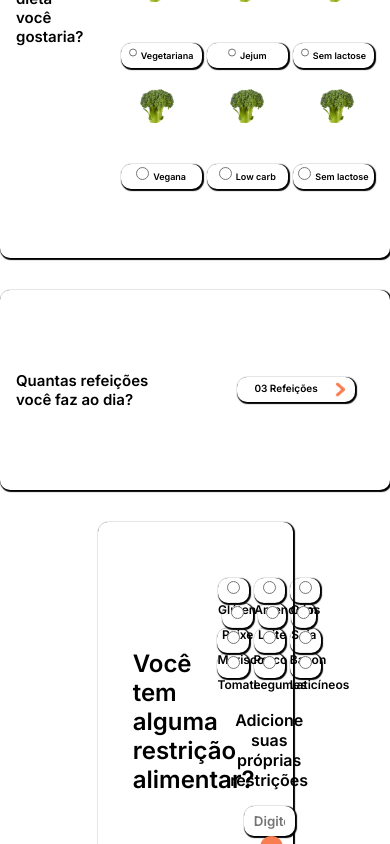
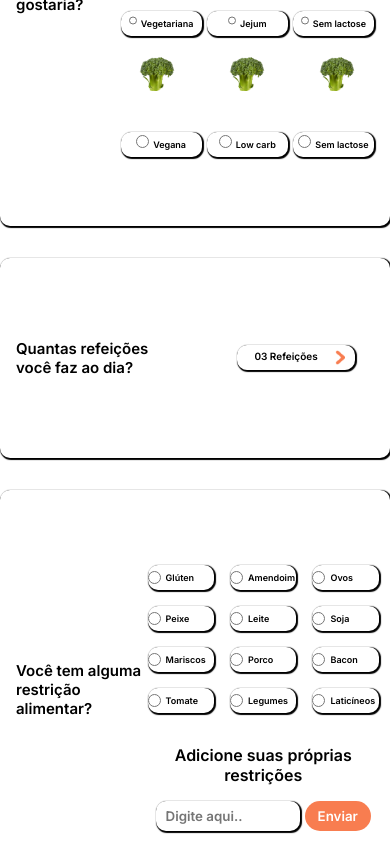
Before and after one commit to bruno-boggio/Figmateste-app, a React (Create React App) app: page / in a window 390 px wide. Shown: the part 1156-2000 px from the top of the page. Built offline with nearby package versions, Linux system fonts and the light colour scheme.

Commit message:
responsividade card 5 e 6

```diff
--- a/src/App.css
+++ b/src/App.css
@@ -25,6 +25,7 @@ p {
   justify-content: space-between;
   margin: auto;
   align-items: center;
+  margin-bottom: 2rem;
 }
 
 
@@ -51,7 +52,6 @@ p {
 
 .navbar-div-btn{
   max-width: 100%;
-  background-color: red;
 }
 
 .nav-btn{
@@ -86,10 +86,10 @@ p {
 
 
 .navbar-h1{
+    max-width: 1150px;
     margin-top: 4rem;
-    margin-left: 4rem;
+    margin: auto;
     font-size: 20px;
-    font-weight: 700;
 }
 
 .navbar-btn-h1{
@@ -368,13 +368,28 @@ p {
   width: 50%;
   margin: auto;
   margin-left: 2.2rem;
-  font-size: 2rem;
+  font-size: 1rem;
 }
 
 .restricao-container-items{
   width: 40%;
   margin: auto;
   text-align: center;
+}
+
+.restricao-div-items{
+  display: flex;
+  justify-content: center;
+  gap: 1rem;
+}
+
+.restricao-input-item{
+  width: 40%;
+  border-radius: 10px;
+  height: 25px;
+  box-shadow: 1px 1px 1px 1px;
+  margin-top: 1rem;
+
 }
 
 .restricao-text-p{
@@ -426,7 +441,7 @@ p {
   width: 50%;
   margin: auto;
   margin-left: 2.2rem;
-  font-size: 2rem;
+  font-size: 1rem;
 }
 
 .div-dificuldadedieta-options{
@@ -806,7 +821,6 @@ p {
                   .input-item-diet{
                     width: 8px;
                     padding: 0;
-
                   }
 
                   .label-diet-item{
@@ -820,4 +834,71 @@ p {
                   .btn-refeicoes{
                     font-size: 10px;
                   }
+
+                  .div-container-restricao{
+                    max-width: 100%;
+                  }
+
+                  .restricao-text{
+                    margin-left: 1rem;
+                    text-align: left;
+                    max-width: 35%;
+                  }
+
+                  .restricao-text-h1{
+                    font-size: 15px;
+                  }
+
+                  .restricao-container-items{
+                    width: 65%;
+                    justify-content: center;
+                    margin-right: 1rem;
+                  }
+
+                  .restricao-div-items{
+                    max-width: 100%;
+                    display: flex;
+                    margin: auto;
+                  }
+
+                  .restricao-input-item{
+                    display: flex;
+                    align-items: center;
+                    gap: 5px;
+                    min-width: 30%;
+                  }
+
+                  .input-item-restricao{
+                    text-align: center;
+                  }
+
+                  .div-container-dificuldadedieta{
+                    max-width: 100%;
+                  }
+
+                  .dificuldadedieta-text{
+                    margin-left: 1rem;
+                    max-width: 100%;
+                  }
+
+                  .dificuldadedieta-text-h1{
+                    font-size: 15px;
+                  }
+
+                  .div-dificuldadedieta-options{
+                    max-width: 100%;
+                  }
+
+                  .dificuldadedieta-input-item{
+                    display: flex;
+                    align-items: center;
+                    width: 100%;
+                    background-color: red;
+                    margin: auto;
+                    gap: 0.2rem;
+                  }
+
+                  .dificuldadedieta-label{
+                    font-size: 9px;
+                  }
                 }
--- a/src/Components/CardDificuldadeDieta.jsx
+++ b/src/Components/CardDificuldadeDieta.jsx
@@ -5,8 +5,8 @@ import React from "react";
             <div className="div-container-dificuldadedieta">
 
             <div className="dificuldadedieta-text">
-               <p>Nível de dificuldade</p>
-               <p>da dieta:</p>
+               <h1 className="dificuldadedieta-text-h1">Nível de dificuldade</h1>
+               <h1 className="dificuldadedieta-text-h1">da dieta:</h1>
             </div>
 
             <div className="div-dificuldadedieta-options">
--- a/src/Components/CardRestricao.jsx
+++ b/src/Components/CardRestricao.jsx
@@ -5,8 +5,8 @@ const CardRestricao = () => {
         <div className="div-container-restricao">
 
             <div className="restricao-text">
-               <p>Você tem alguma</p>
-               <p>restrição alimentar?</p>
+               <h1 className="restricao-text-h1">Você tem alguma</h1>
+               <h1 className="restricao-text-h1">restrição alimentar?</h1>
             </div>
 
 
@@ -14,31 +14,31 @@ const CardRestricao = () => {
 
 
 
-                <div className="diet-div-items">
-                    <div className="diet-input-item">    <input className="" type="radio"></input>  <label>Glúten</label>  </div>
-                    <div className="diet-input-item">    <input className="" type="radio"></input>  <label>Amendoim</label>    </div>
-                    <div className="diet-input-item">    <input className="" type="radio"></input>  <label>Ovos</label> </div>
+                <div className="restricao-div-items">
+                    <div className="restricao-input-item">    <input className="input-item-restricao" type="radio"></input>  <label className="label-diet-item">Glúten</label>  </div>
+                    <div className="restricao-input-item">    <input className="input-item-restricao" type="radio"></input>  <label className="label-diet-item">Amendoim</label>    </div>
+                    <div className="restricao-input-item">    <input className="input-item-restricao" type="radio"></input>  <label className="label-diet-item">Ovos</label> </div>
                 </div>
 
 
-                <div className="diet-div-items">
-                    <div className="diet-input-item">     <input type="radio"></input>  <label>Peixe</label>    </div>
-                    <div className="diet-input-item">     <input type="radio"></input>  <label>Leite</label>  </div>
-                    <div className="diet-input-item">     <input type="radio"></input>  <label>Soja</label>    </div>
+                <div className="restricao-div-items">
+                    <div className="restricao-input-item">     <input className="input-item-restricao" type="radio"></input>  <label className="label-diet-item">Peixe</label>    </div>
+                    <div className="restricao-input-item">     <input className="input-item-restricao" type="radio"></input>  <label className="label-diet-item">Leite</label>  </div>
+                    <div className="restricao-input-item">     <input className="input-item-restricao" type="radio"></input>  <label className="label-diet-item">Soja</label>    </div>
                 </div>
 
 
 
-                <div className="diet-div-items">
-                    <div className="diet-input-item">        <input type="radio"></input>   <label>Mariscos</label>   </div>
-                    <div className="diet-input-item">        <input type="radio"></input>   <label>Porco</label> </div>
-                    <div className="diet-input-item">        <input type="radio"></input>   <label>Bacon</label>  </div>
+                <div className="restricao-div-items">
+                    <div className="restricao-input-item">        <input className="input-item-restricao" type="radio"></input>   <label className="label-diet-item">Mariscos</label>   </div>
+                    <div className="restricao-input-item">        <input className="input-item-restricao" type="radio"></input>   <label className="label-diet-item">Porco</label> </div>
+                    <div className="restricao-input-item">        <input className="input-item-restricao" type="radio"></input>   <label className="label-diet-item">Bacon</label>  </div>
                 </div>
 
-                <div className="diet-div-items">
-                    <div className="diet-input-item">        <input type="radio"></input>   <label>Tomate</label>   </div>
-                    <div className="diet-input-item">        <input type="radio"></input>   <label>Legumes</label> </div>
-                    <div className="diet-input-item">        <input type="radio"></input>   <label>Laticíneos</label>  </div>
+                <div className="restricao-div-items">
+                    <div className="restricao-input-item">        <input className="input-item-restricao" type="radio"></input>   <label className="label-diet-item">Tomate</label>   </div>
+                    <div className="restricao-input-item">        <input className="input-item-restricao" type="radio"></input>   <label className="label-diet-item">Legumes</label> </div>
+                    <div className="restricao-input-item">        <input className="input-item-restricao" type="radio"></input>   <label className="label-diet-item">Laticíneos</label>  </div>
 
                 </div>
 
--- a/src/Components/NavBar.jsx
+++ b/src/Components/NavBar.jsx
@@ -32,7 +32,7 @@ const NavBar = () => {
             </div>
 
                      <div className="navbar-h1">
-                        <h1>Planejamos</h1>
+                        <h1 >Planejamos</h1>
                         <h1>tudo para você!</h1>
                         <button className="navbar-btn-h1">Começar agora</button>
                 </div>
```
